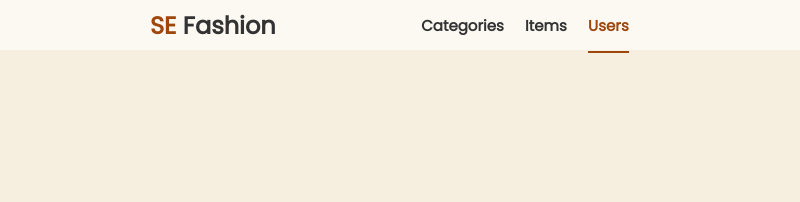
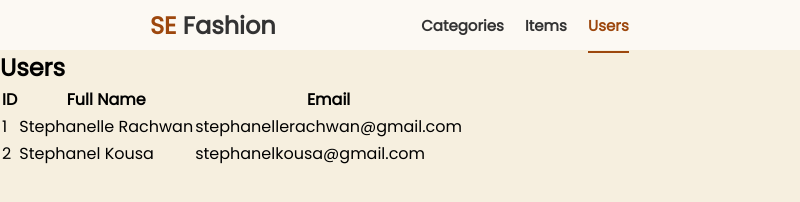
Before and after one commit to stephanelle-rachwan/ecommerce-project-FE, an Electron app: page src/pages/users.html in a window 800 px wide. Drawn offline with Linux system fonts and the light colour scheme.

Commit message:
creating the users tables in HTML | Electron

```diff
--- a/src/pages/users.html
+++ b/src/pages/users.html
@@ -19,5 +19,35 @@
     </ul>
 </nav>
 
+<section>
+  <div>
+    <h2>Users</h2>
+  </div>
+
+  <div>
+    <table>
+      <thead>
+        <tr>
+          <th>ID</th>
+          <th>Full Name</th>
+          <th>Email</th>
+        </tr>
+      </thead>
+      <tbody>
+        <tr>
+          <td>1</td>
+          <td>Stephanelle Rachwan</td>
+          <td>stephanellerachwan@gmail.com</td>
+        </tr>
+        <tr>
+          <td>2</td>
+          <td>Stephanel Kousa</td>
+          <td>stephanelkousa@gmail.com</td>
+        </tr>
+      </tbody>
+    </table>
+  </div>
+</section>
+
 </body>
 </html>
```
Also changed, not shown: src/pages/categories.html (+7 -0 lines), src/pages/items.html (+2 -0 lines).
